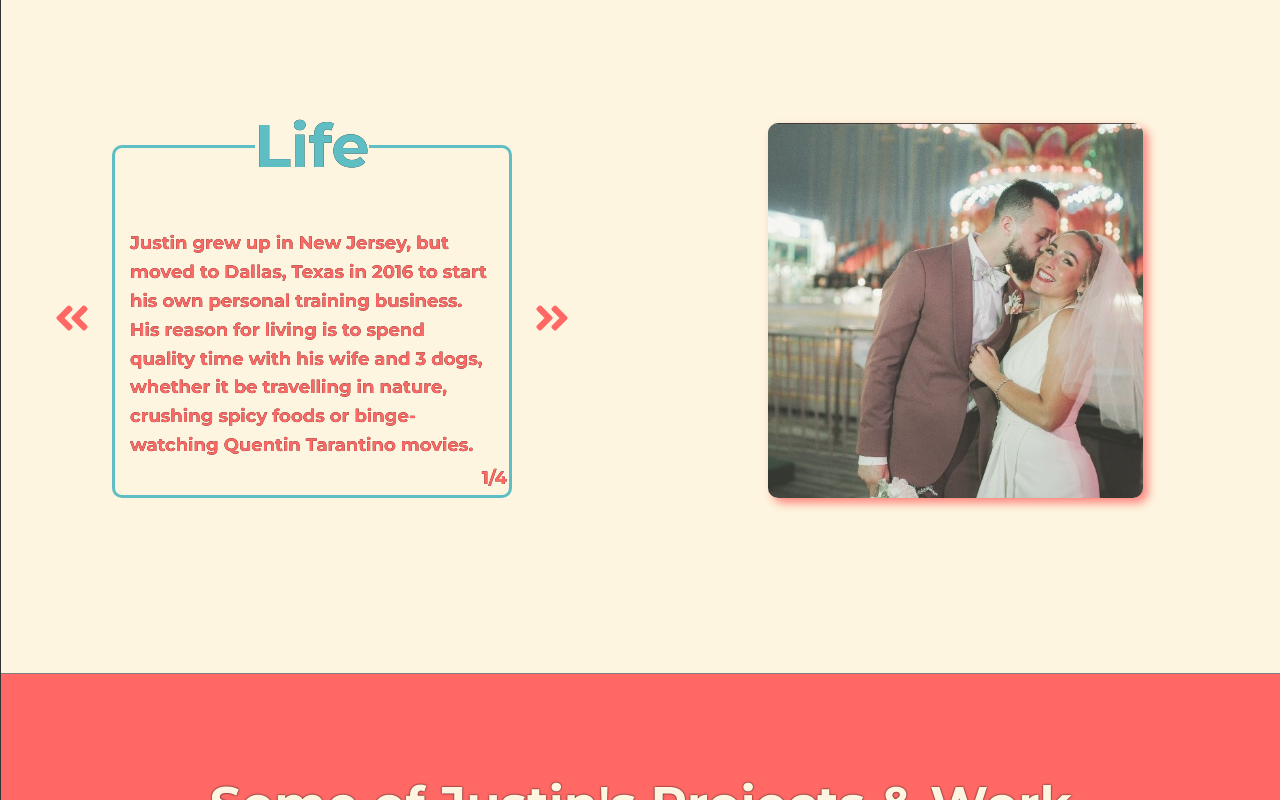
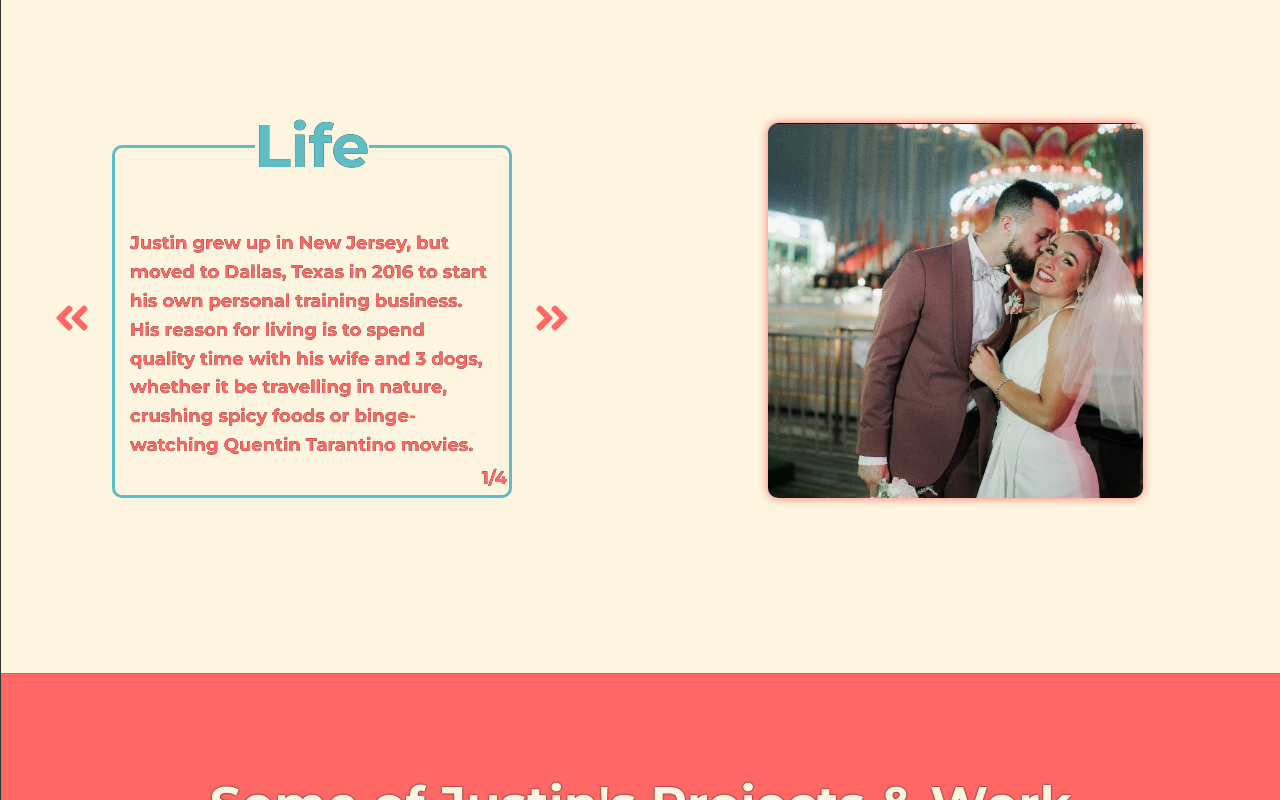
Before and after one commit to justinbarnikow/My_Portfolio, a React (Create React App) app: page / in a window 1280 px wide. Shown: the part 1140-1940 px from the top of the page. Built offline with nearby package versions, Linux system fonts and the light colour scheme.

Commit message:
edit img opacity fx

```diff
--- a/src/App.css
+++ b/src/App.css
@@ -95,12 +95,8 @@
   font-size: 4rem;
 }
 
-img {
+img:hover {
   opacity: .8;
-}
-
-img:hover {
-  opacity: 1;
 
 }
 
@@ -346,7 +342,7 @@ img:hover {
   }
 
   .aboutImage_slideshowImage {
-    box-shadow: 5px 5px 10px #FF6864;
+    box-shadow: 0px 0px 10px #FF6864;
     height: 325px;
     border-radius: 10px;
   }
@@ -419,7 +415,7 @@ img:hover {
     height: 350px;
     opacity: 1;
     border-radius: 10px;
-    border: 2px solid #fdf5df;
+    box-shadow: 0px 0px 5px grey;
   }
   .projectPage_image img:hover {
     cursor: pointer;
```
